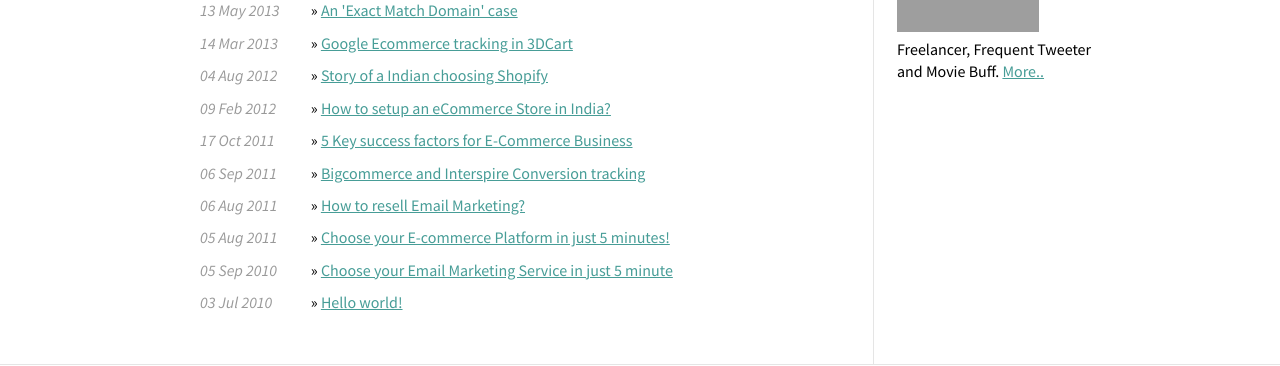
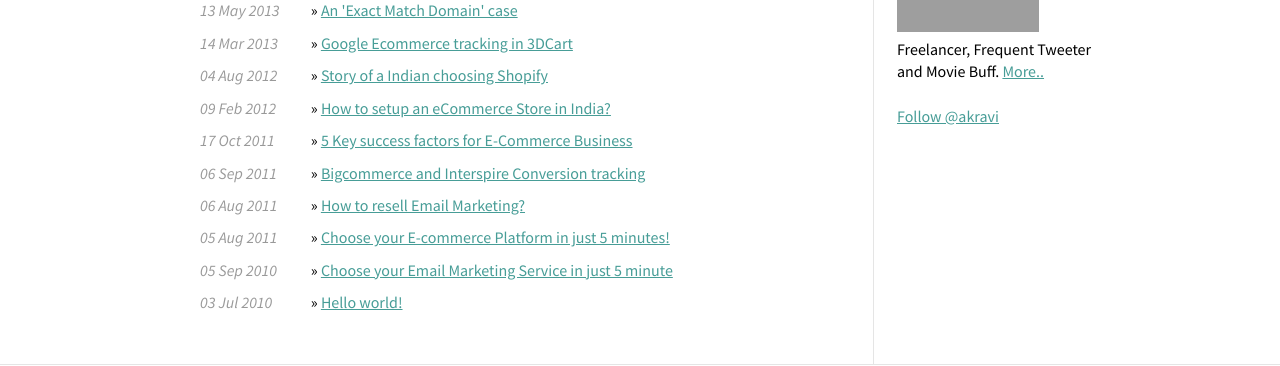
Before and after one commit to ankit7/ankit7.github.io, a Jekyll site: the page built from index.html, in a window 1280 px wide. Shown: the part 213-579 px from the top of the page. Built offline with Jekyll 4.4.1, drawn with Linux system fonts in a browser that asks for light colours; comment, search, counter and statistics services are not loaded; grey boxes are pictures that could not be loaded.

Commit message:
Added Twitter in Sidebar

```diff
--- a/_layouts/default.html
+++ b/_layouts/default.html
@@ -60,6 +60,13 @@
 
         <section id="sidebar">
           <a href="/about"><img src="http://dl.dropboxusercontent.com/u/19894695/myblog/Ankit.jpeg" width="142px" height="142px"></a> <br/>Freelancer, Frequent Tweeter and Movie Buff. <a href="/about">More..</a>
+
+          <br /><br />
+
+          <a href="https://twitter.com/akravi" class="twitter-follow-button" data-show-count="false" data-size="large">Follow @akravi</a>
+          <script>
+            !function(d,s,id){var js,fjs=d.getElementsByTagName(s)[0],p=/^http:/.test(d.location)?'http':'https';if(!d.getElementById(id)){js=d.createElement(s);js.id=id;js.src=p+'://platform.twitter.com/widgets.js';fjs.parentNode.insertBefore(js,fjs);}}(document, 'script', 'twitter-wjs');
+          </script>
         </section>
       </div>
 
```
